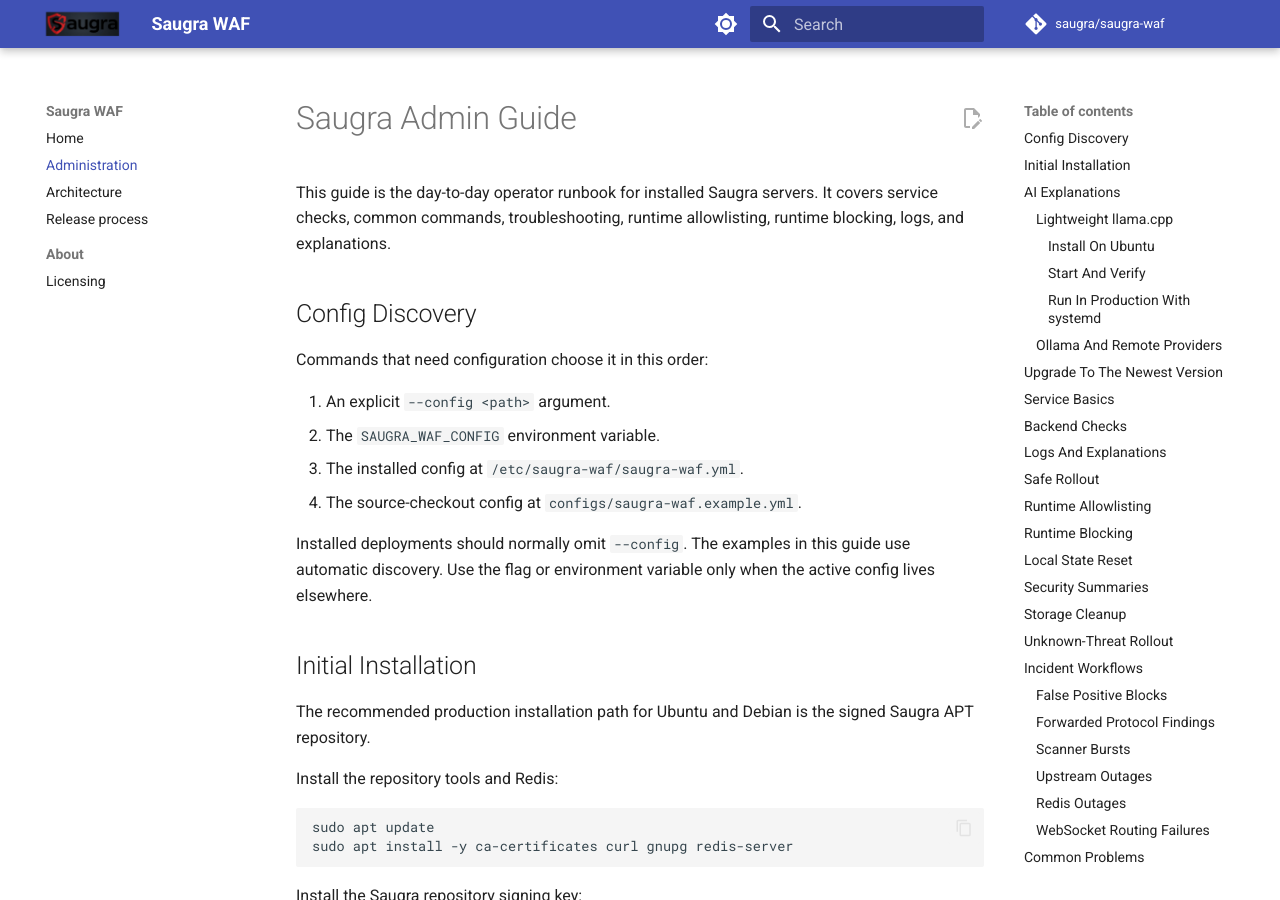
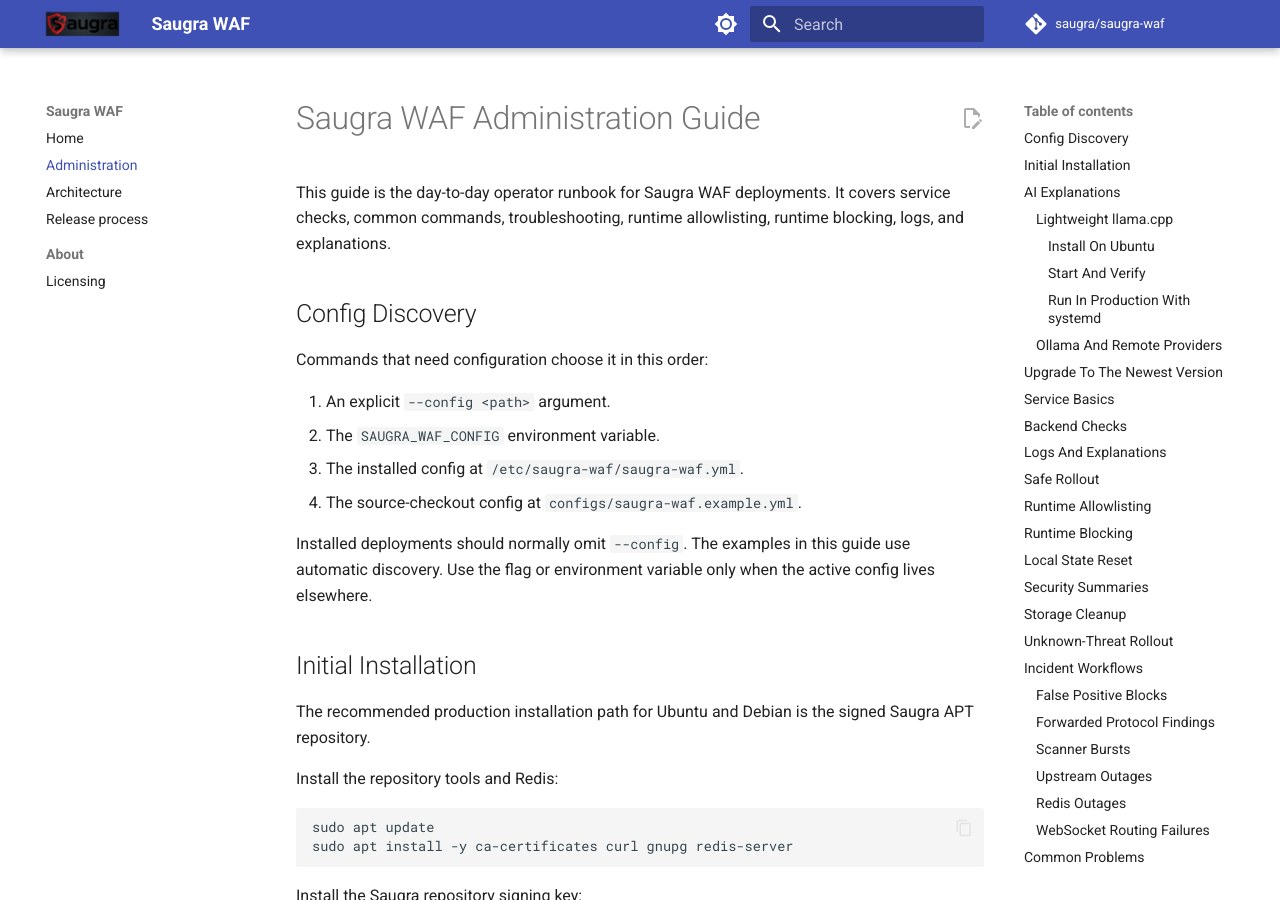
Before and after one commit to saugra/saugra-waf, an MkDocs documentation site: the page built from docs/ADMIN_GUIDE.md, in a window 1280 px wide and 900 px high. Built offline with MkDocs 1.6.1 and Material for MkDocs 9.7.7, drawn with Linux system fonts in a browser that asks for light colours; comment, search, counter and statistics services are not loaded; some of the changed text lies outside the part shown.

Commit message:
docs: describe saugra as waf deployment

```diff
--- a/docs/ADMIN_GUIDE.md
+++ b/docs/ADMIN_GUIDE.md
@@ -1,6 +1,6 @@
-# Saugra Admin Guide
+# Saugra WAF Administration Guide
 
-This guide is the day-to-day operator runbook for installed Saugra servers. It
+This guide is the day-to-day operator runbook for Saugra WAF deployments. It
 covers service checks, common commands, troubleshooting, runtime allowlisting,
 runtime blocking, logs, and explanations.
 
@@ -1033,8 +1033,8 @@
    Keep specific high-confidence paths such as `/wp-admin`, `/phpmyadmin`, and
    `/adminer.php`. The bundled catalog intentionally does not classify the
    generic `/admin` prefix as a scanner path.
-6. If a deterministic rule is noisy for a valid route or parameter, keep the
-   server in monitor mode and add the narrowest practical `rules.exclusions`
+6. If a deterministic rule is noisy for a valid route or parameter, keep Saugra
+   WAF in monitor mode and add the narrowest practical `rules.exclusions`
    entry after request-ID review. Prefer method, target, content type, route,
    and parameter scopes over a global rule exclusion.
 7. For identity-aware tuning, configure the assertion header under
```
Also changed, not shown: README.md (+2 -2 lines).
